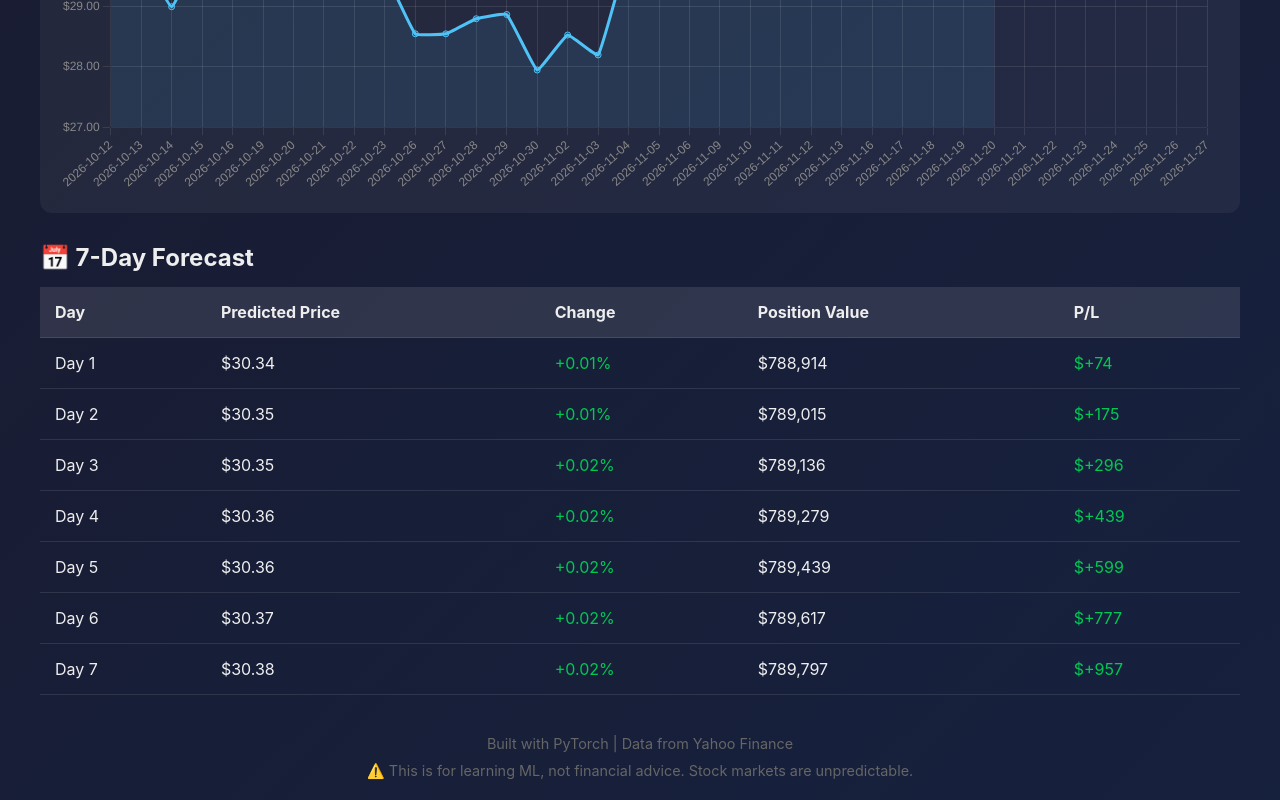
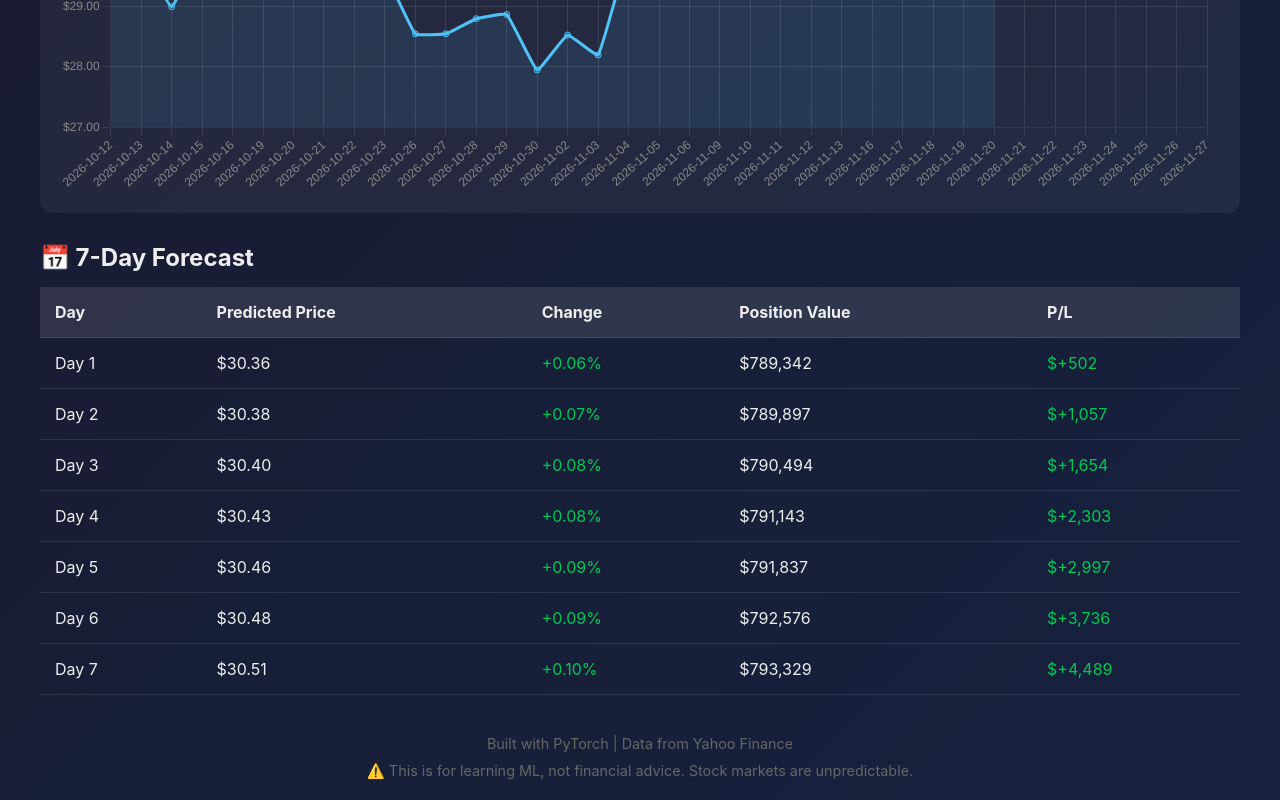
Before and after one commit to kuanhuang1-code/stock-predictor, a plain HTML site: page index.html in a window 1280 px wide. Shown: the part 784-1584 px from the top of the page. Drawn offline with nearby package versions, Linux system fonts and the light colour scheme.

Commit message:
deploy: 9610ca1d228b525a2efcd73acfb8f328f577ceab

```diff
--- a/index.html
+++ b/index.html
@@ -48,7 +48,7 @@
     <div class="container">
         <h1>📈 CHYM Stock Predictor</h1>
         <p class="subtitle">LSTM + Attention Model | Your Position: 26,000 shares</p>
-        <p class="update-time">Last updated: 2026-11-20 21:44 UTC</p>
+        <p class="update-time">Last updated: 2026-11-21 20:25 UTC</p>
 
         <div class="stats">
             <div class="stat-card">
@@ -61,16 +61,16 @@
             </div>
             <div class="stat-card">
                 <div class="stat-label">Best Predicted</div>
-                <div class="stat-value">$30.38</div>
+                <div class="stat-value">$30.51</div>
             </div>
             <div class="stat-card">
                 <div class="stat-label">Potential P/L</div>
-                <div class="stat-value positive">$+957</div>
+                <div class="stat-value positive">$+4,489</div>
             </div>
         </div>
 
         <div class="recommendation positive">
-            🎯 Best Sell Day: Day 7 @ $30.38 → Profit: $+957
+            🎯 Best Sell Day: Day 7 @ $30.51 → Profit: $+4,489
         </div>
 
         <div class="chart-container">
@@ -92,52 +92,52 @@
 
         <tr>
             <td>Day 1</td>
-            <td>$30.34</td>
-            <td class="positive">+0.01%</td>
-            <td>$788,914</td>
-            <td class="positive">$+74</td>
+            <td>$30.36</td>
+            <td class="positive">+0.06%</td>
+            <td>$789,342</td>
+            <td class="positive">$+502</td>
         </tr>
         <tr>
             <td>Day 2</td>
-            <td>$30.35</td>
-            <td class="positive">+0.01%</td>
-            <td>$789,015</td>
-            <td class="positive">$+175</td>
+            <td>$30.38</td>
+            <td class="positive">+0.07%</td>
+            <td>$789,897</td>
+            <td class="positive">$+1,057</td>
         </tr>
         <tr>
             <td>Day 3</td>
-            <td>$30.35</td>
-            <td class="positive">+0.02%</td>
-            <td>$789,136</td>
-            <td class="positive">$+296</td>
+            <td>$30.40</td>
+            <td class="positive">+0.08%</td>
+            <td>$790,494</td>
+            <td class="positive">$+1,654</td>
         </tr>
         <tr>
             <td>Day 4</td>
-            <td>$30.36</td>
-            <td class="positive">+0.02%</td>
-            <td>$789,279</td>
-            <td class="positive">$+439</td>
+            <td>$30.43</td>
+            <td class="positive">+0.08%</td>
+            <td>$791,143</td>
+            <td class="positive">$+2,303</td>
         </tr>
         <tr>
             <td>Day 5</td>
-            <td>$30.36</td>
-            <td class="positive">+0.02%</td>
-            <td>$789,439</td>
-            <td class="positive">$+599</td>
+            <td>$30.46</td>
+            <td class="positive">+0.09%</td>
+            <td>$791,837</td>
+            <td class="positive">$+2,997</td>
         </tr>
         <tr>
             <td>Day 6</td>
-            <td>$30.37</td>
-            <td class="positive">+0.02%</td>
-            <td>$789,617</td>
-            <td class="positive">$+777</td>
+            <td>$30.48</td>
+            <td class="positive">+0.09%</td>
+            <td>$792,576</td>
+            <td class="positive">$+3,736</td>
         </tr>
         <tr>
             <td>Day 7</td>
-            <td>$30.38</td>
-            <td class="positive">+0.02%</td>
-            <td>$789,797</td>
-            <td class="positive">$+957</td>
+            <td>$30.51</td>
+            <td class="positive">+0.10%</td>
+            <td>$793,329</td>
+            <td class="positive">$+4,489</td>
         </tr>
             </tbody>
         </table>
@@ -163,7 +163,7 @@
                     tension: 0.1
                 }, {
                     label: 'Predicted Price',
-                    data: [null, null, null, null, null, null, null, null, null, null, null, null, null, null, null, null, null, null, null, null, null, null, null, null, null, null, null, null, null, 30.34000015258789, 30.34285912775941, 30.346738069719404, 30.351369179720855, 30.356889029870548, 30.36303141676767, 30.369866381592214, 30.376815908454848],
+                    data: [null, null, null, null, null, null, null, null, null, null, null, null, null, null, null, null, null, null, null, null, null, null, null, null, null, null, null, null, null, 30.34000015258789, 30.35930736178929, 30.38066079799762, 30.403621197898786, 30.428572659387743, 30.455281653996675, 30.483684827575633, 30.512653676105],
                     borderColor: '#ff7043',
                     borderDash: [5, 5],
                     pointBackgroundColor: '#ff7043',
```
